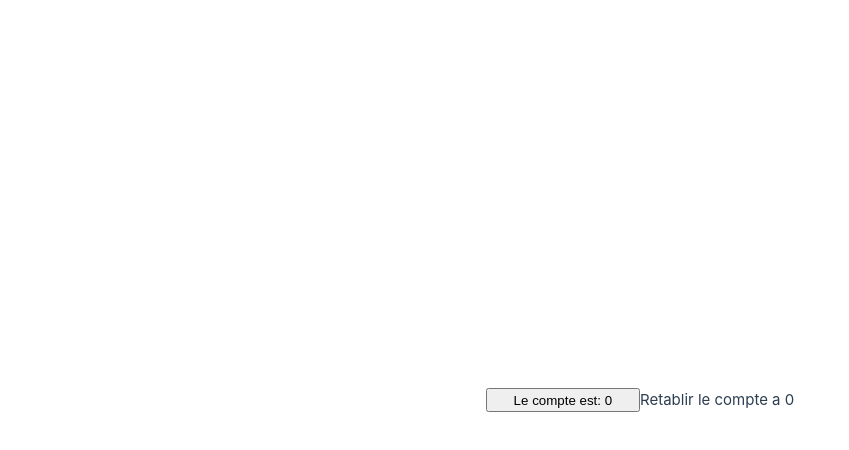
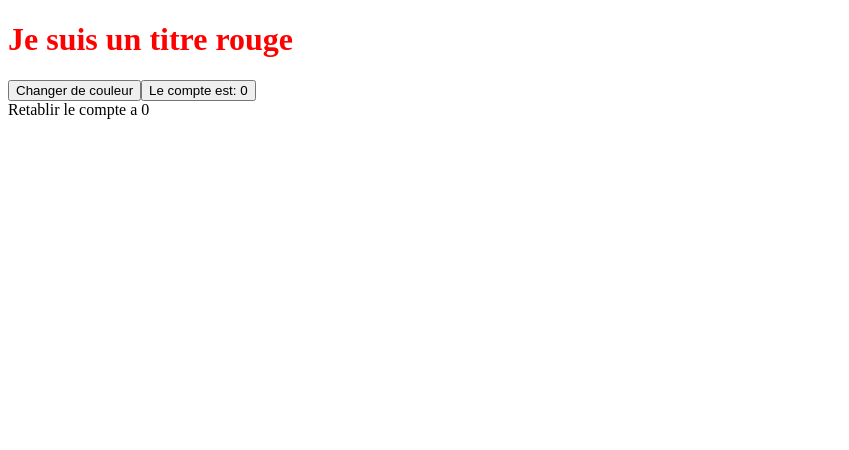
Before and after one commit to BlizzFir3/PEO-Front-End, a Vue app in the folder Vue.js/first-project/: page / in a window 1280 px wide. Shown: the top 450 px of the page, without its empty margins (0-849 px from the left). Built offline with nearby package versions, Linux system fonts and the light colour scheme.

Commit message:
Feat: Liaison attributs

```diff
--- a/Vue.js/first-project/src/App.vue
+++ b/Vue.js/first-project/src/App.vue
@@ -1,31 +1,34 @@
 <template>
+    <h1 v-bind:class="classTitre">Je suis un titre {{ classTitre }}</h1>
+    <button @click="toggleColor">Changer de couleur</button>
     <button v-on:click="increment">Le compte est: {{ compte }}</button>
     <div @click="resetCompte" style="cursor: pointer">
         Retablir le compte a 0
     </div>
 </template>
 
-<script>
+<script setup>
 import { ref } from "vue";
 
-export default {
-    setup() {
-        const compte = ref(0);
+const compte = ref(0);
+const classTitre = ref("rouge");
+let etat = true;
 
-        function increment() {
-            compte.value++;
-        }
+const toggleColor = () => {
+    if (etat) {
+        classTitre.value = "bleu";
+    } else {
+        classTitre.value = "rouge";
+    }
+    etat = !etat;
+};
 
-        const resetCompte = () => {
-            compte.value = 0;
-        };
+function increment() {
+    compte.value++;
+}
 
-        return {
-            compte,
-            increment,
-            resetCompte,
-        };
-    },
+const resetCompte = () => {
+    compte.value = 0;
 };
 </script>
 
@@ -37,6 +40,14 @@ header {
 .logo {
     display: block;
     margin: 0 auto 2rem;
+}
+
+.rouge {
+    color: red;
+}
+
+.bleu {
+    color: blue;
 }
 
 @media (min-width: 1024px) {
--- a/Vue.js/first-project/src/assets/main.css
+++ b/Vue.js/first-project/src/assets/main.css
@@ -1,4 +1,4 @@
-@import './base.css';
+/* @import './base.css';
 
 #app {
   max-width: 1280px;
@@ -32,4 +32,4 @@ a,
     grid-template-columns: 1fr 1fr;
     padding: 0 2rem;
   }
-}
+} */
```
